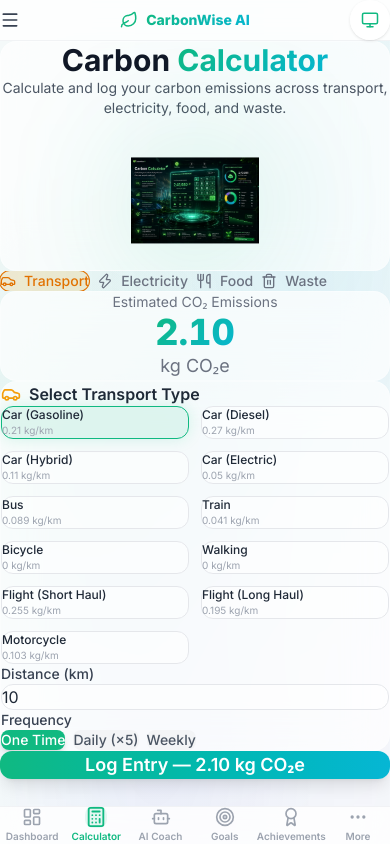
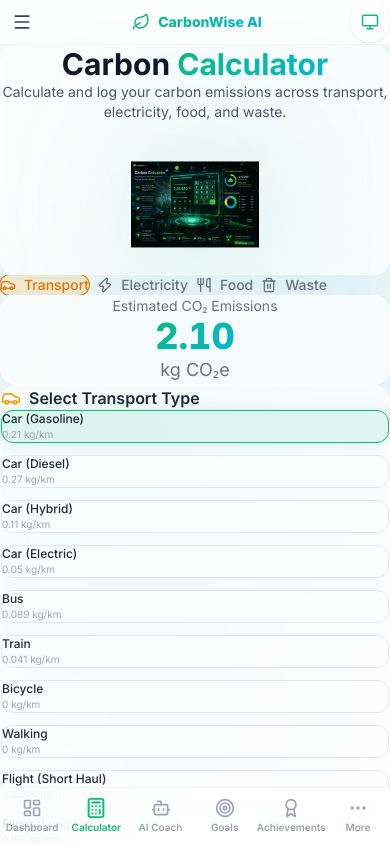
Before and after one commit to LaxmikantRokade/CarbonWiseAI, a React (Vite) app: page /calculator in a window 390 px wide. Built offline with nearby package versions, Linux system fonts and the light colour scheme.

Commit message:
style: fix mobile responsiveness and layout grids

```diff
--- a/src/components/Layout.jsx
+++ b/src/components/Layout.jsx
@@ -143,7 +143,7 @@ export default function Layout() {
               <button
                 aria-label="Close menu"
                 onClick={() => setMobileMenuOpen(false)}
-                className="p-2 rounded-lg hover:bg-gray-100 dark:hover:bg-white/10 transition-colors cursor-pointer"
+                className="p-3 min-h-[44px] min-w-[44px] flex items-center justify-center rounded-lg hover:bg-gray-100 dark:hover:bg-white/10 transition-colors cursor-pointer"
               >
                 <X size={20} className="text-gray-500" />
               </button>
@@ -185,7 +185,7 @@ export default function Layout() {
           <button
             aria-label="Open menu"
             onClick={() => setMobileMenuOpen(true)}
-            className="p-2 -ml-2 rounded-lg hover:bg-gray-100 dark:hover:bg-white/10
+            className="p-3 min-h-[44px] min-w-[44px] flex items-center justify-center -ml-2 rounded-lg hover:bg-gray-100 dark:hover:bg-white/10
               transition-colors cursor-pointer"
           >
             <Menu size={20} className="text-gray-700 dark:text-gray-300" />
@@ -214,7 +214,7 @@ export default function Layout() {
         <nav className="md:hidden fixed bottom-0 left-0 right-0
           bg-white/80 dark:bg-carbon-900/80 backdrop-blur-xl
           border-t border-gray-200/50 dark:border-white/5
-          flex items-center z-20 safe-bottom">
+          flex items-center z-20 pb-[env(safe-area-inset-bottom)]">
 
           {mobileTabItems.map((item) => {
             const Icon = item.icon;
@@ -224,7 +224,7 @@ export default function Layout() {
                 to={item.to}
                 end={item.end}
                 className={({ isActive }) =>
-                  `flex-1 flex flex-col items-center gap-0.5 py-2 text-[10px] font-semibold
+                  `flex-1 flex flex-col items-center justify-center gap-0.5 py-3 min-h-[56px] text-[10px] font-semibold
                   transition-all duration-200
                   ${isActive
                     ? 'text-primary-500'
@@ -251,7 +251,7 @@ export default function Layout() {
               aria-label="More options"
               aria-expanded={moreMenuOpen}
               onClick={() => setMoreMenuOpen(!moreMenuOpen)}
-              className={`w-full flex flex-col items-center gap-0.5 py-2 text-[10px] font-semibold
+              className={`flex-1 flex flex-col items-center justify-center gap-0.5 py-3 min-h-[56px] w-full text-[10px] font-semibold
                 transition-all duration-200 cursor-pointer
                 ${moreMenuOpen ? 'text-primary-500' : 'text-gray-400 dark:text-gray-500'}`}
             >
--- a/src/pages/Achievements.jsx
+++ b/src/pages/Achievements.jsx
@@ -372,7 +372,7 @@ export default function Achievements() {
       </div>
 
       {/* ─── Badge Grid ─── */}
-      <div className="grid grid-cols-2 md:grid-cols-3 gap-4">
+      <div className="grid grid-cols-1 sm:grid-cols-2 md:grid-cols-3 gap-4">
         {filteredAchievements.map((achievement, idx) => (
           <Badge
             key={achievement.id}
--- a/src/pages/Calculator.jsx
+++ b/src/pages/Calculator.jsx
@@ -149,7 +149,7 @@ export default function Calculator() {
             <h3 className="font-semibold text-gray-800 dark:text-gray-200 flex items-center gap-2">
               <Car className="w-5 h-5 text-amber-500" /> Select Transport Type
             </h3>
-            <div className="grid grid-cols-2 sm:grid-cols-3 md:grid-cols-4 gap-3">
+            <div className="grid grid-cols-1 sm:grid-cols-2 md:grid-cols-4 gap-3">
               {Object.entries(transportFactors).map(([key, val]) => {
                 const isSelected = selectedTransport === key;
                 return (
@@ -212,7 +212,7 @@ export default function Calculator() {
             <h3 className="font-semibold text-gray-800 dark:text-gray-200 flex items-center gap-2">
               <Zap className="w-5 h-5 text-blue-500" /> Energy Source
             </h3>
-            <div className="grid grid-cols-2 sm:grid-cols-3 md:grid-cols-4 gap-3">
+            <div className="grid grid-cols-1 sm:grid-cols-2 md:grid-cols-4 gap-3">
               {Object.entries(electricityFactors).map(([key, val]) => {
                 const isSelected = selectedSource === key;
                 return (
@@ -280,7 +280,7 @@ export default function Calculator() {
             </div>
 
             <h3 className="font-semibold text-gray-800 dark:text-gray-200">Select Food Item</h3>
-            <div className="grid grid-cols-2 sm:grid-cols-3 md:grid-cols-4 gap-3">
+            <div className="grid grid-cols-1 sm:grid-cols-2 md:grid-cols-4 gap-3">
               {Object.entries(foodFactors).map(([key, val]) => {
                 const isSelected = selectedFood === key;
                 return (
@@ -322,7 +322,7 @@ export default function Calculator() {
             <h3 className="font-semibold text-gray-800 dark:text-gray-200 flex items-center gap-2">
               <Trash2 className="w-5 h-5 text-rose-500" /> Waste Type
             </h3>
-            <div className="grid grid-cols-2 sm:grid-cols-3 gap-3">
+            <div className="grid grid-cols-1 sm:grid-cols-2 gap-3">
               {Object.entries(wasteFactors).map(([key, val]) => {
                 const isSelected = selectedWaste === key;
                 const isGreen = val.factor < 0;
--- a/src/pages/Dashboard.jsx
+++ b/src/pages/Dashboard.jsx
@@ -192,7 +192,7 @@ export default function Dashboard() {
       </section>
 
       {/* ═══════════════ Quick Stats ═══════════════ */}
-      <section className="grid grid-cols-2 lg:grid-cols-4 gap-4 animate-slide-up stagger-2">
+      <section className="grid grid-cols-1 sm:grid-cols-2 lg:grid-cols-4 gap-4 animate-slide-up stagger-2">
         <StatCard
           icon={TrendingDown}
           label={t('dashboard.co2ThisWeek', 'CO₂ This Week')}
--- a/src/pages/Report.jsx
+++ b/src/pages/Report.jsx
@@ -358,7 +358,7 @@ export default function Report() {
         {/* Weekly Comparison */}
         <div className="p-8 border-b border-gray-100">
           <h3 className="text-lg font-bold text-gray-800 mb-4">Weekly Comparison</h3>
-          <div className="grid grid-cols-2 gap-6">
+          <div className="grid grid-cols-1 sm:grid-cols-2 gap-6">
             <div className="text-center p-4 bg-gray-50 rounded-xl">
               <p className="text-sm text-gray-500 mb-1">This Week</p>
               <p className="text-3xl font-bold text-gray-800">{reportData.thisWeekTotal.toFixed(1)}</p>
@@ -386,7 +386,7 @@ export default function Report() {
         {reportData.unlockedBadges.length > 0 && (
           <div className="p-8 border-b border-gray-100">
             <h3 className="text-lg font-bold text-gray-800 mb-4">Top Achievements</h3>
-            <div className="grid grid-cols-3 sm:grid-cols-6 gap-3">
+            <div className="grid grid-cols-2 sm:grid-cols-3 md:grid-cols-6 gap-3">
               {reportData.unlockedBadges.slice(0, 6).map((badge) => (
                 <div key={badge.id} className="text-center p-3 bg-gray-50 rounded-xl">
                   <span className="text-2xl block mb-1">{badge.icon}</span>
@@ -400,7 +400,7 @@ export default function Report() {
         {/* Streak & Goals */}
         <div className="p-8 border-b border-gray-100">
           <h3 className="text-lg font-bold text-gray-800 mb-4">Streak & Goals</h3>
-          <div className="grid grid-cols-3 gap-4 text-center">
+          <div className="grid grid-cols-1 sm:grid-cols-3 gap-4 text-center">
             <div className="p-3 bg-gray-50 rounded-xl">
               <p className="text-2xl font-bold text-gray-800">🔥 {state.streak}</p>
               <p className="text-xs text-gray-500">Day Streak</p>
@@ -434,7 +434,7 @@ export default function Report() {
         {/* Environmental Impact */}
         <div className="p-8">
           <h3 className="text-lg font-bold text-gray-800 mb-4">Environmental Impact Equivalents</h3>
-          <div className="grid grid-cols-2 gap-4">
+          <div className="grid grid-cols-1 sm:grid-cols-2 gap-4">
             <div className="flex items-center gap-3 p-4 bg-emerald-50 rounded-xl">
               <TreePine className="w-8 h-8 text-emerald-500" />
               <div>
--- a/src/pages/Tracker.jsx
+++ b/src/pages/Tracker.jsx
@@ -195,7 +195,7 @@ export default function Tracker() {
         ))}
       </div>
 
-      <div className="grid md:grid-cols-3 gap-6">
+      <div className="grid grid-cols-1 sm:grid-cols-2 md:grid-cols-3 gap-6">
         {/* Entries List */}
         <div className="md:col-span-2 space-y-3">
           {filteredEntries.length === 0 ? (
```
